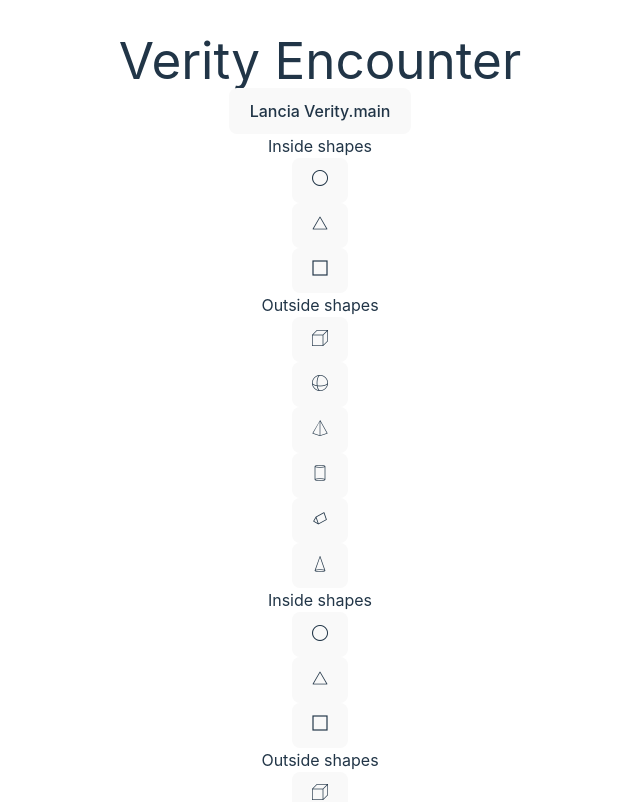
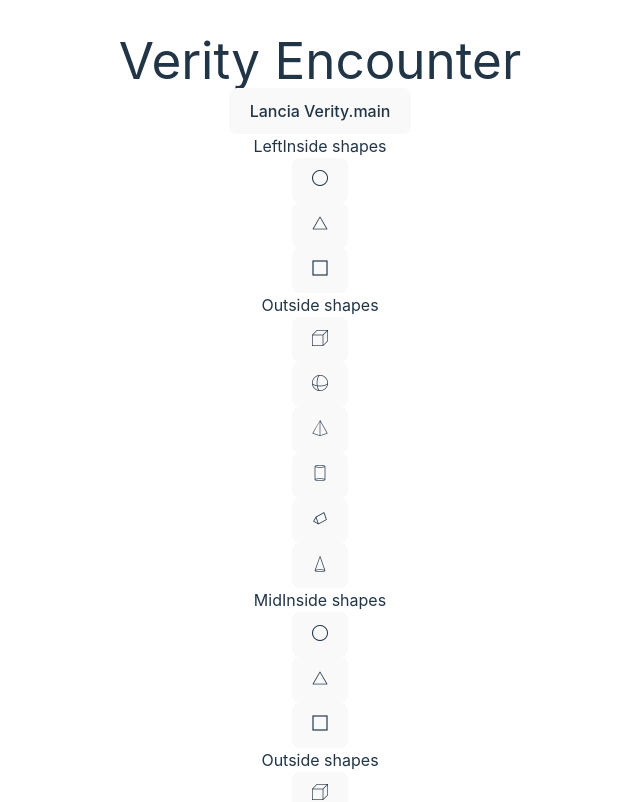
Before and after one commit to m8Cpr/verity, a React (Vite) app: page / in a window 1280 px wide. Shown: the top 802 px of the page, without its empty margins (320-960 px from the left). Built offline with nearby package versions, Linux system fonts and the light colour scheme.

Commit message:
added a very basic UI to select shapes

```diff
--- a/src/App.jsx
+++ b/src/App.jsx
@@ -10,8 +10,21 @@ function App() {
 
     const containerClasses = 'container grid grid-cols-1 md:grid-cols-2 lg:grid-cols-3 gap-4 md:gap-12';
 
+    // This handleClick will be replaced by a function that will trigger when all shapes has been selected
+
     const handleClick = () => {
-        verity.main(); // Assuming 'verity' is an object with a 'main' function
+        const $shapeSelector = document.querySelectorAll('.shape-selector');
+        var innerShapes = [];
+        var outerShapes = [];
+
+        for(let i= 0; i < $shapeSelector.length; i++) {
+            var innerShape = $shapeSelector[i].getAttribute('data-inside');
+            var outerShape = $shapeSelector[i].getAttribute('data-outside');
+            innerShapes.push(innerShape);
+            outerShapes.push(outerShape);
+        }
+
+        verity.main(innerShapes, outerShapes);
       };
 
     return (
@@ -20,9 +33,9 @@ function App() {
             <button onClick={handleClick}>Lancia Verity.main</button>
 
             <div className={containerClasses}>
-                <ShapeSelector position="0"/>
-                <ShapeSelector position="1"/>
-                <ShapeSelector position="2" classes="md:col-span-2 lg:col-span-1"/>
+                <ShapeSelector position="0" classes="flex flex-col"/>
+                <ShapeSelector position="1" classes="flex flex-col"/>
+                <ShapeSelector position="2" classes="flex flex-col md:col-span-2 lg:col-span-1"/>
             </div>
 
         </>
--- a/src/components/ShapeSelector.jsx
+++ b/src/components/ShapeSelector.jsx
@@ -1,4 +1,4 @@
-import React, { useState } from 'react';
+import React, { useEffect, useState } from 'react';
 import dictionary from "../constants/shapeDictionary";
 import "../assets/fonts/Verity-Icons.css"
 
@@ -6,27 +6,46 @@ import "../assets/fonts/Verity-Icons.css"
 const ShapeSelector = (props) => {
 
     // Position
-    const position = props.position === '0' ? 'left' :
-                     (props.position === '1' ? 'mid' : 'right');
+    const position = props.position === '0' ? 'Left' :
+                     (props.position === '1' ? 'Mid' : 'Right');
+    const INSIDE = "inside";
+    const OUTSIDE = "outside";
 
     // Shapes
     const insideShapes = Object.keys(dictionary.inside);
     const outsideShapes = Object.keys(dictionary.outside);
+    const [innerShape, setInnerShape] = useState('');
+    const [outerShape, setOuterShape] = useState('');
+
+    const selectShape = (event) => {
+
+        const button = event.target.closest('button');
+        if (!button) return;
+
+        const shape = button.getAttribute('data-shape');
+        const side = button.getAttribute('data-side');
+        side === INSIDE ? setInnerShape(shape) : setOuterShape(shape);
+    }
 
     // Tailwind classes
-    const liButtonClasses = 'p-4 border rounded bg-red-600 hover:bg-red-500';
+    const liButtonClasses = 'border rounded bg-red-600 hover:bg-slate-400';
     const ulClasses = 'grid grid-cols-3 gap-2 md:gap-4 my-4';
-    const shapeSelectorClasses = 'shape-selector-' + position +
+    const shapeSelectorClasses = 'shape-selector shape-selector-' + position +
         (props.classes ? (' ' + props.classes) : '');
 
     return(
-        <div className={shapeSelectorClasses}>
+        <div className={shapeSelectorClasses}
+        data-inside={innerShape} data-outside={outerShape}>
+            <span className='text-xl font-bold'>{position}</span>
             <span className='text-xl'>Inside shapes</span>
-            <ul className={ulClasses}>
+            <ul id={'inner-selector-' + position} className={ulClasses}>
                 {insideShapes.map((shape) => (
                     <li key={shape}>
-                        <button className={'item-' + dictionary.inside[shape].name +
-                            liButtonClasses}>
+                        <button className={'item-' + dictionary.inside[shape].name + ' ' +
+                            liButtonClasses  + ' ' + (innerShape === shape ?  ' is-selected  bg-slate-400' : '')}
+                            onClick={selectShape}
+                            data-side={INSIDE}
+                            data-shape={shape}>
                             <i className={'icon-' + dictionary.inside[shape].name}></i>
                         </button>
                     </li>
@@ -34,11 +53,14 @@ const ShapeSelector = (props) => {
             </ul>
 
             <span className='text-xl'>Outside shapes</span>
-            <ul className={ulClasses}>
+            <ul id={'outer-selector-' + position} className={ulClasses}>
                 {outsideShapes.map((shape) => (
                     <li key={shape}>
-                        <button className={'item-' + dictionary.outside[shape].threeDimensionalShape +
-                            liButtonClasses}>
+                        <button className={'item-' + dictionary.outside[shape].threeDimensionalShape + ' ' +
+                            liButtonClasses + ' ' + (outerShape === shape ?  ' is-selected bg-slate-400' : '')}
+                            onClick={selectShape}
+                            data-side={OUTSIDE}
+                            data-shape={shape}>
                             <i className={'icon-' + dictionary.outside[shape].threeDimensionalShape}></i>
                         </button>
                     </li>
--- a/src/scripts/verity.js
+++ b/src/scripts/verity.js
@@ -192,9 +192,9 @@ function updateDissection(newShapes, oldShapes, finalShapes) {
 
 // CODE STARTS HERE
 
-function main() {
-    var insideCallouts = ["C", "T", "S"];
-    var outsideCallouts = ["cube", "sphere", "pyramid"];
+function main(insideCallouts, outsideCallouts) {
+    // var insideCallouts = ["C", "T", "S"]; // for now, i'm keeping these two as fallback since they work
+    // var outsideCallouts = ["sphere", "prism", "prism"];
     var objectDictionary = JSON.parse(JSON.stringify(dictionary.outside));
 
     var finalShapes = dissectionHelper.getFinalShapes(insideCallouts, objectDictionary);
```
